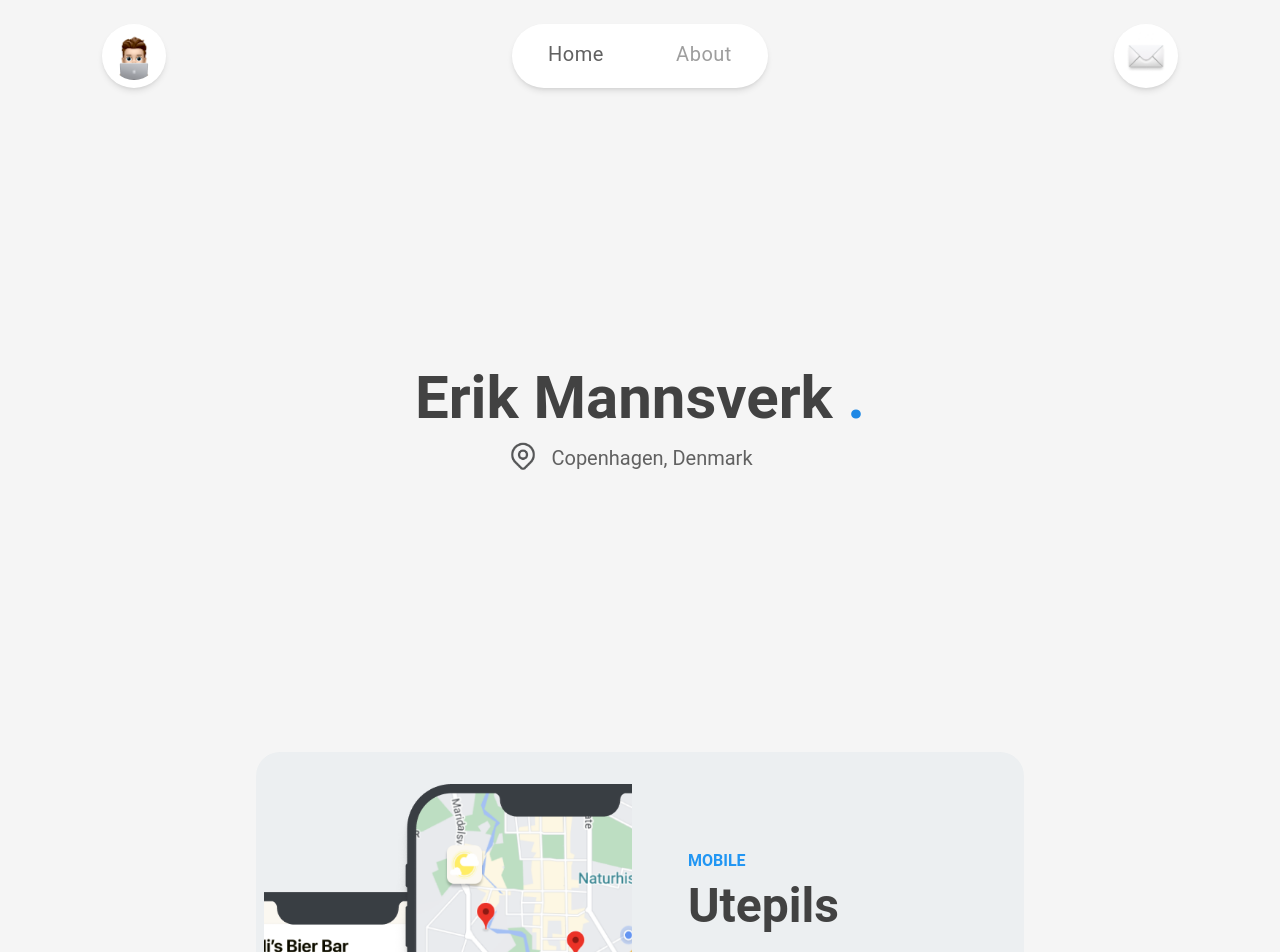
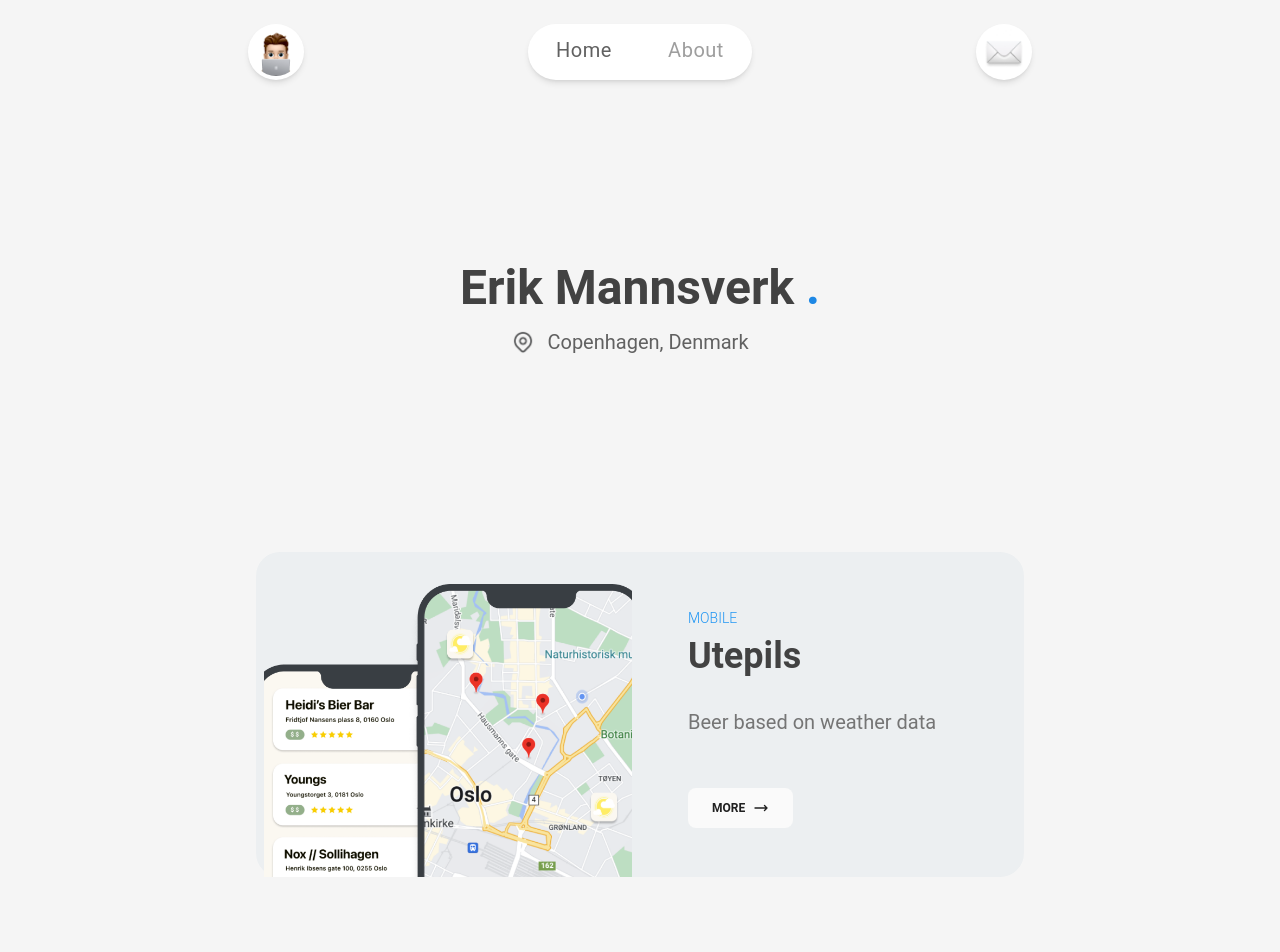
Before and after one commit to erikmannsverk/portofolio, a React (Vite) app: page / in a window 1280 px wide. Shown: the top 952 px of the page. Built offline with nearby package versions, Linux system fonts and the light colour scheme.

Commit message:
Resize everything since google settings was set to 80%...

```diff
--- a/src/components/Card.tsx
+++ b/src/components/Card.tsx
@@ -28,29 +28,28 @@ export function HorizontalCard({project}: ProjectsProps) {
 
     return (
         <NavLink className='nav-link' to={`/${project.title}`}>
-            <div className="my-32 lg:h-1/4 sm:h-1/3 flex justify-center">
-            <Card className="w-full bg-blue-gray-50 shadow-none w-90% lg:flex-row sm:flex-col rounded-3xl hover:transform hover:shadow-lg hover:scale-105 transition ease-in-out duration-500">
+            <div className="my-32 lg:h-1/4 h-1/3 flex justify-center">
+            <Card className="w-full bg-blue-gray-50 shadow-none w-90% lg:flex-row flex-col rounded-3xl hover:transform hover:shadow-lg hover:scale-105 transition ease-in-out duration-500">
                 <div className="lg:w-1/2 lg:h-full sm:h-1/2 lg:pt-8 overflow-hidden items-center px-2  shrink-0">
                     <img
                         src={`images/${project.img}`}
                         alt="Transparent Image"
-                        className="h-full w-full object-cover"
+                        className="lg:h-full lg:w-full h-auto w-auto object-cover"
                     />
                     </div>
-                <div className="lg:w-1/2 lg:h-full sm:h-1/2 lg:pt-24 pt-2 px-12">
-                {/*<h1 className="block font-bold text-gray-800 sm:text-4xl md:text-6xl dark:text-white">Erik Mannsverk <span className="text-blue-600 invisible lg:visible">.</span></h1>*/}
-                    <Typography variant="h6" className="mb-2 uppercase text-blue-500">
+                <div className="lg:w-1/2 lg:h-full lg:pt-12 h-1/2 pt-2 px-12">
+
+                    <Typography className="my-2 lg:text-sm text-xs uppercase text-blue-500">
                     {project.category}
                     </Typography>
-                    <Typography variant="h1" className="lg:mb-14 md:text-5xl font-bold text-gray-800">
+                    <Typography variant="h1" className="lg:mb-8 lg:text-4xl text-2xl font-bold text-gray-800">
                     {project.title}
                     </Typography>
 
-                    <Typography variant="h4" className="lg:mb-8 sm:mb-4 font-normal lg:h-24 sm:h-16 text-gray-600">
+                    <Typography variant="h4" className="mb-4 lg:text-xl text-xl font-normal h-16 text-gray-600">
                     {project.description}
                     </Typography>
 
-                    <NavLink className='nav-link' to={`/${project.title}`}>
                     <Button variant="text" className="flex bg-gray-50 items-center lg:gap-2">
                         More
                         <svg
@@ -68,7 +67,6 @@ export function HorizontalCard({project}: ProjectsProps) {
                         />
                         </svg>
                     </Button>
-                    </NavLink>
                 </div>
             </Card>
             </div>
--- a/src/components/Hero.tsx
+++ b/src/components/Hero.tsx
@@ -3,13 +3,13 @@ function Hero() {
   return (
 
       <div className="flex justify-center">
-        <div className="max-w-[85rem] mx-auto px-4 sm:px-6 h-80 lg:px-8 lg:py-64 sm:py-32">
+        <div className="max-w-[85rem] mx-auto px-6 h-48 lg:px-8 lg:py-40 py-20">
 
-          <div className="max-w-xl lg:h-64 sm:h-32 text-center mx-auto">
-            <h1 className="block font-bold text-gray-800 sm:text-4xl md:text-6xl dark:text-white">Erik Mannsverk <span className="text-blue-600 invisible lg:visible">.</span></h1>
+          <div className="max-w-xl lg:h-64 h-48 text-center mx-auto">
+            <h1 className="block font-bold text-gray-800 text-2xl lg:text-5xl dark:text-white">Erik Mannsverk <span className="text-blue-600 invisible lg:visible">.</span></h1>
             <div className="flex items-center justify-center mt-3 mr-5">
-              <img src="/images/marker2.png" className="mr-3 h-8 w-8"></img>
-              <p className="mt-1 text-xl text-gray-700 dark:text-gray-400">Copenhagen, Denmark</p>
+              <img src="/images/marker2.png" className="lg:mr-3 mr-1 mt-1 lg:h-6 lg:w-6 h-4 w-4"></img>
+              <p className="mt-1 lg:text-xl texl-lg text-gray-700 dark:text-gray-400">Copenhagen, Denmark</p>
             </div>
 
 
--- a/src/components/LinkNav.tsx
+++ b/src/components/LinkNav.tsx
@@ -8,7 +8,7 @@ interface LinkNavProps {
 
 function LinkNav({linkName, title}:LinkNavProps){
     return(
-        <div className='w-32 h-8'>
+        <div className='w-28 h-8'>
             <NavLink
                 className={({ isActive }) => (isActive ? 'text-gray-700' : 'text-gray-500')}
                 to={"/"+linkName}>
--- a/src/components/NavbarDefault.tsx
+++ b/src/components/NavbarDefault.tsx
@@ -1,8 +1,8 @@
 import React, { useState } from "react";
 import {
-  MobileNav,
   IconButton,
   Avatar,
+  Collapse,
 } from "@material-tailwind/react";
 import LinkNav from "./LinkNav";
 import { NavLink } from "react-router-dom";
@@ -30,19 +30,21 @@ export function NavbarDefault() {
   }, []);
 
   return (
-    <div className="sticky top-0 lg:px-8 z-10 mx-auto max-w-screen-xl py-6 ">
-      <div className="container mx-auto bg-transparent flex items-center justify-between text-blue-gray-900">
+    <div className="sticky top-0 lg:px-12 z-10 mx-auto max-w-screen-lg py-6 ">
+      <div className="container mx-auto bg-transparent flex items-center justify-between text-blue-gray-900 px-10">
 
-        <div className='bg-white shadow-md rounded-full w-16 h-16 flex items-center justify-around'>
+        <div className='bg-white shadow-md rounded-full w-14 h-14 flex items-center justify-around'>
+          <button>
           <Avatar src={currentImage} onClick={handleClick} alt="avatar" />
+          </button>
         </div>
 
-        <div className= "rounded-full shadow-md lg:items-center lg:justify-around h-16 hidden lg:flex bg-white">
+        <div className= "rounded-full shadow-md lg:items-center lg:justify-around h-14 hidden lg:flex bg-white">
           <LinkNav linkName={''} title={'Home'}></LinkNav>
           <LinkNav linkName={'about'} title={'About'}></LinkNav>
         </div>
 
-        <div className= "rounded-full shadow-md lg:items-center lg:justify-around w-16 h-16 hidden lg:flex bg-white">
+        <div className= "rounded-full shadow-md lg:items-center lg:justify-around w-14 h-14 hidden lg:flex bg-white">
         <NavLink
           className='nav-link'
           to={"/contact"}>
@@ -88,7 +90,7 @@ export function NavbarDefault() {
           )}
         </IconButton>
       </div>
-      <MobileNav open={openNav}>
+      <Collapse open={openNav}>
         <div className="bg-white rounded-xl mr-16 w-64 float-right">
           <NavLink className={({ isActive }) => (isActive ? 'text-gray-700' : 'text-gray-400')} to={"/"}>
                 <p className='text-left font-sans p-2 text-xl  tracking-wide'>Home</p>
@@ -100,7 +102,7 @@ export function NavbarDefault() {
                 <p className='text-left font-sans p-2 text-xl  tracking-wide'>Contact</p>
           </NavLink>
         </div>
-      </MobileNav>
+      </Collapse>
     </div>
   );
 }
--- a/src/pages/About.tsx
+++ b/src/pages/About.tsx
@@ -9,7 +9,7 @@ function About() {
       <ScrollToTop/>
       <NavbarDefault/>
 
-      <div className="w-1/2 mx-auto pt-10">
+      <div className="lg:w-1/2 w-2/3 mx-auto pt-10">
 
         <div className="pt-4">
           <img
@@ -20,13 +20,14 @@ function About() {
         </div>
 
         <div className="flex flex-col items-center justify-center h-64">
-            <h1 className="block text-3xl font-bold text-gray-800 sm:text-4xl md:text-5xl dark:text-white">Erik Mannsverk,  <span className="font-bold text-gray-500">22</span><span className="text-blue-500"> .</span></h1>
-            <p className="mt-3 text-lg text-gray-800 dark:text-gray-400">Full Stack Developer </p>
+            <h1 className="block lg:text-4xl font-bold text-gray-800 md:text-3xl text-2xl dark:text-white">Erik Mannsverk,  <span className="font-bold text-gray-500">22</span><span className="text-blue-500"> .</span></h1>
+            <p className="mt-3 lg:text-sm text-xs uppercase text-gray-800">Full Stack Developer and finance student </p>
         </div>
 
         <div className="w-full text-start mx-auto">
-          <h1 className="block text-3xl font-bold text-gray-800 sm:text-4xl md:text-5xl dark:text-white">Hi Again <span className="text-blue-600">.</span></h1>
-          <p className="mt-3 text-lg text-gray-800 dark:text-gray-400">Lorem ipsum dolor sit amet, consectetur adipiscing elit. Sed auctor vestibulum magna, at posuere augue tempus nec. Vestibulum convallis lectus vitae ligula tempus, eu laoreet purus lacinia. Sed auctor pharetra enim, sit amet pharetra libero mattis id. Quisque euismod elit at lectus lacinia, non varius turpis euismod. Fusce commodo nulla ac arcu scelerisque, nec rhoncus justo ultricies. Curabitur efficitur nibh eget dolor hendrerit, sed posuere velit tristique. Nulla facilisi. Nullam eu urna vel arcu facilisis elementum. Aliquam in consectetur nulla. Vivamus tristique tincidunt felis, in dictum odio. Suspendisse vitae sapien vitae libero lobortis feugiat.</p>
+          <h1 className="block lg:text-3xl font-bold text-gray-800 md:text-xl text-lg dark:text-white">Hi Again <span className="text-blue-600">.</span></h1>
+          <p className="mt-3 lg:text-lg text-base text-gray-800 dark:text-gray-400">Lorem ipsum dolor sit amet, consectetur adipiscing elit. Sed auctor vestibulum magna, at posuere augue tempus nec. Motivated and dedicated student who has always had a passion for understand- ing how things work. I am currently working part-time as a full-stack developer, with experience in both frontend and backend development.
+Vestibulum convallis lectus vitae ligula tempus, eu laoreet purus lacinia. Sed auctor pharetra enim, sit amet pharetra libero mattis id. Quisque euismod elit at lectus lacinia, non varius turpis euismod. Fusce commodo nulla ac arcu scelerisque, nec rhoncus justo ultricies. Curabitur efficitur nibh eget dolor hendrerit, sed posuere velit tristique. Nulla facilisi. Nullam eu urna vel arcu facilisis elementum. Aliquam in consectetur nulla. Vivamus tristique tincidunt felis, in dictum odio. Suspendisse vitae sapien vitae libero lobortis feugiat.</p>
         </div>
 
 
--- a/src/pages/Contact.tsx
+++ b/src/pages/Contact.tsx
@@ -15,7 +15,7 @@ function Contact() {
             </p>
           </div>
 
-          <div className="lg:w-1/2 sm:w-2/3 mx-auto">
+          <div className="lg:w-1/2 w-2/3 mx-auto">
             <div className="flex flex-wrap -m-2">
               <div className="p-2 w-1/2">
                 <div className="relative">
--- a/src/pages/ProjectDetailCannibal.tsx
+++ b/src/pages/ProjectDetailCannibal.tsx
@@ -30,10 +30,20 @@ function ProjectDetailCannibal() {
                     </Typography>
                 </div>
 
+                <div className='relative max-w-5xl mx-auto border-t border-blue-gray-100 pt-4'>
+                    <div className="flex justify-end">
+                        <Typography as="a" target="_blank" href="https://cannibal.no/" className="opacity-80 transition-opacity hover:opacity-100">
+                            <button className="bg-blue-500 hover:bg-blue-500 text-white font-bold py-2 px-4 rounded">
+                                Link
+                            </button>
+                        </Typography>
+                    </div>
 
-                <div className="w-full relative max-w-5xl mx-auto border-t border-blue-gray-100 p-4 flex justify-center object-cover h-full sm:h-[480px]">
-                    <img src="/images/canni_final.png"></img>
+                    <div className="w-full relative max-w-5xl mx-auto flex justify-center object-cover h-full sm:h-[480px]">
+                        <img src="/images/canni_final.png"></img>
+                    </div>
                 </div>
+
                 </div>
             </div>
         </div>
--- a/src/pages/ProjectDetailUtepils.tsx
+++ b/src/pages/ProjectDetailUtepils.tsx
@@ -13,33 +13,37 @@ function ProjectDetailUtepils() {
         <NavbarDefault/>
 
         <div className="relative overflow-hidden">
-            <div className="max-w-[85rem] mx-auto px-4 sm:px-6 lg:px-8 py-36">
+            <div className="max-w-[85rem] mx-auto px-4 lg:px-8 py-36">
                 <div className="max-w-2xl text-center mx-auto">
-                <h1 className="block text-3xl font-bold text-gray-800 sm:text-4xl md:text-5xl dark:text-white">Utepils<span className="text-blue-600"> .</span></h1>
-                <p className="mt-3 text-lg text-gray-800 dark:text-gray-400">Beer/drink tips based on weather data</p>
+                <h1 className="block lg:text-5xl font-bold text-gray-800 md:text-4xl text-3xl dark:text-white">Utepils<span className="text-blue-600"> .</span></h1>
+                <p className="mt-3 lg:text-lg text-sm text-gray-800 dark:text-gray-400">Beer/drink tips based on weather data</p>
                 </div>
 
                 <div className='flex justify-between max-w-5xl mx-auto pt-10'>
-                    <Typography variant="h6" className="uppercase text-blue-500">
-                    Mobile
-                    </Typography>
-                    <Typography variant="h6" className="uppercase text-gray-800">
-                    2022
-                    </Typography>
+                    <p className="mt-5 uppercase font-bold lg:text-sm text-xs text-blue-500">Mobile</p>
+                    <p className="mt-5 uppercase font-bold lg:text-sm text-xs text-gray-800">2022</p>
                 </div>
 
-                <div className="relative max-w-5xl mx-auto border-t border-blue-gray-100 p-4">
+                <div className="relative max-w-5xl mx-auto border-t border-blue-gray-100 pt-4">
+                    <div className="flex justify-end">
+                        <Typography as="a" target="_blank" href="https://github.com/erikmannsverk/Utepils" className="opacity-80 transition-opacity hover:opacity-100">
+                            <button className="bg-blue-500 hover:bg-blue-500 text-white font-bold py-2 px-4 rounded">
+                                GitHub
+                            </button>
+                        </Typography>
+                    </div>
+
                     <div className="w-full flex justify-center mt-10 object-cover h-full sm:h-[480px] rounded-xl">
                         <img src="/images/mock.png"></img>
                     </div>
 
-                    <p className="mt-3 text-lg text-gray-800 dark:text-gray-400">"Utepils" shows you nearby bars, resturants and nightclubs where you can get a beer, including the price level and ratings. To achive this we used the Google Places API. </p>
+                    <p className="my-3 text-lg text-gray-800 dark:text-gray-400">"Utepils" shows you nearby bars, resturants and nightclubs where you can get a beer, including the price level and ratings. To achive this we used the Google Places API. </p>
 
-                    <div className="w-full flex justify-center object-cover h-full sm:h-[480px] rounded-xl">
+                    <div className="w-full flex justify-center mt-10 object-cover h-full sm:h-[480px] rounded-xl">
                         <img src="/images/mock2_utepils.png"></img>
                     </div>
 
-                    <p className="mt-3 text-lg text-gray-800 dark:text-gray-400">The app also reccomends drinks and beers based on the current weather. The weather data is from the MET api.</p>
+                    <p className="my-3 text-lg text-gray-800 dark:text-gray-400">The app also reccomends drinks and beers based on the current weather. The weather data is from the MET api.</p>
 
                 </div>
             </div>
```
Also changed, not shown: src/components/Footer.tsx (+6 -6 lines). Lines whose indentation alone changed are shown as unchanged.
